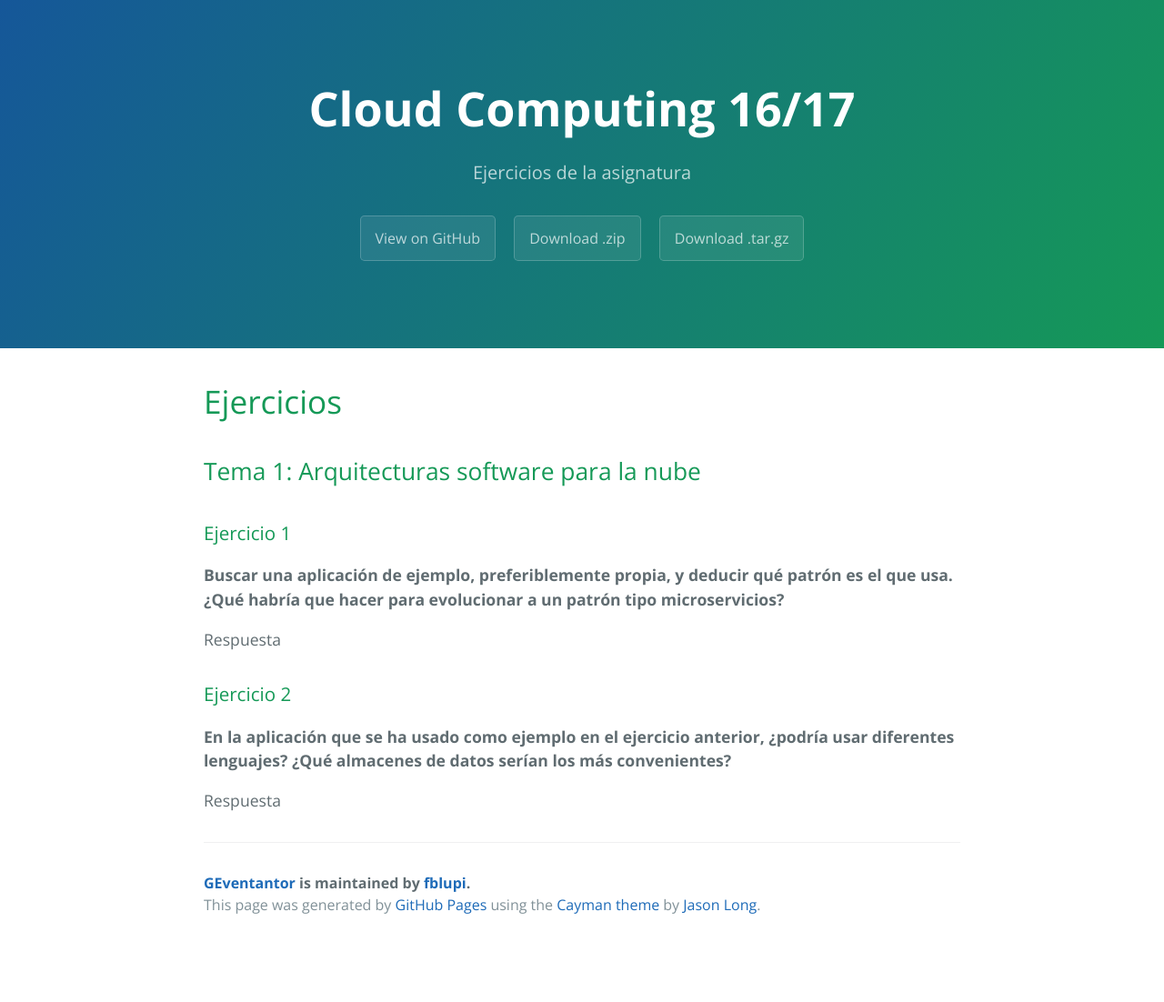
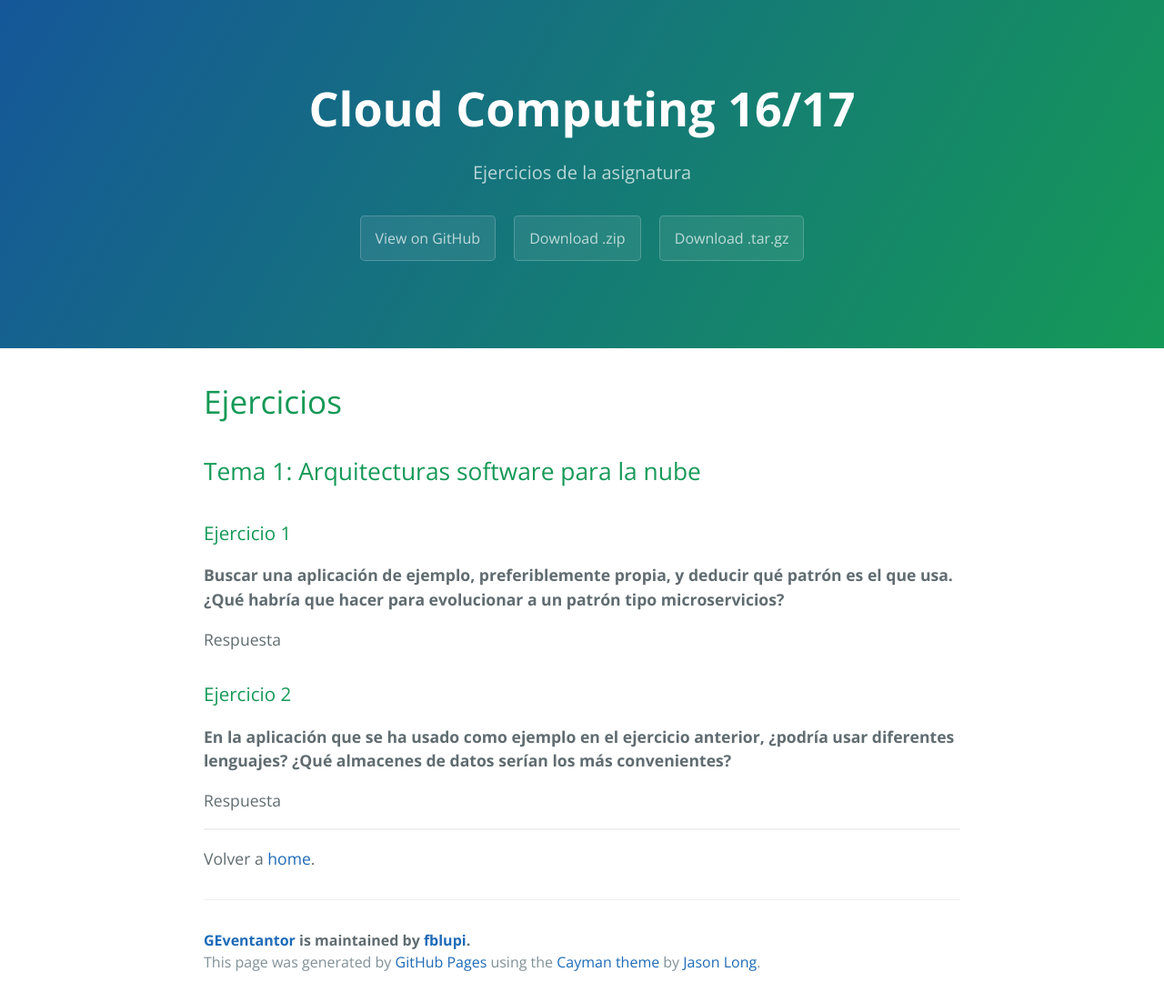
Before and after one commit to fblupi/master_informatica-CCFI, a Jekyll site: the page built from ejercicios.md, in a window 1280 px wide. Shown: the whole page at 91% size. Built offline with Jekyll 4.4.1, drawn with Linux system fonts in a browser that asks for light colours; before the commit the page ends 1039 px from its top, so only the background shows below that.

Commit message:
Enlace para volver atrás closes #10

```diff
--- a/ejercicios.md
+++ b/ejercicios.md
@@ -17,3 +17,7 @@ Respuesta
 **En la aplicación que se ha usado como ejemplo en el ejercicio anterior, ¿podría usar diferentes lenguajes? ¿Qué almacenes de datos serían los más convenientes?**
 
 Respuesta
+
+---
+
+Volver a [home](index).
```
